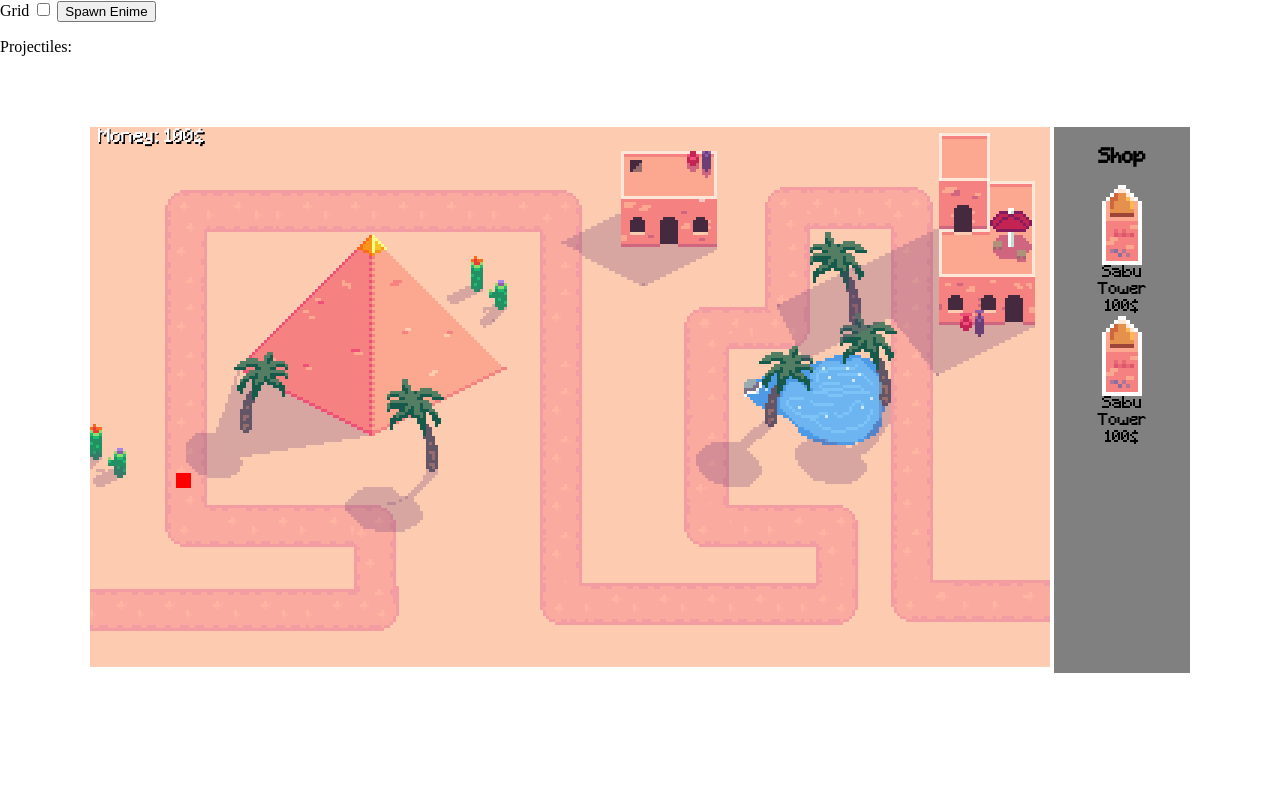
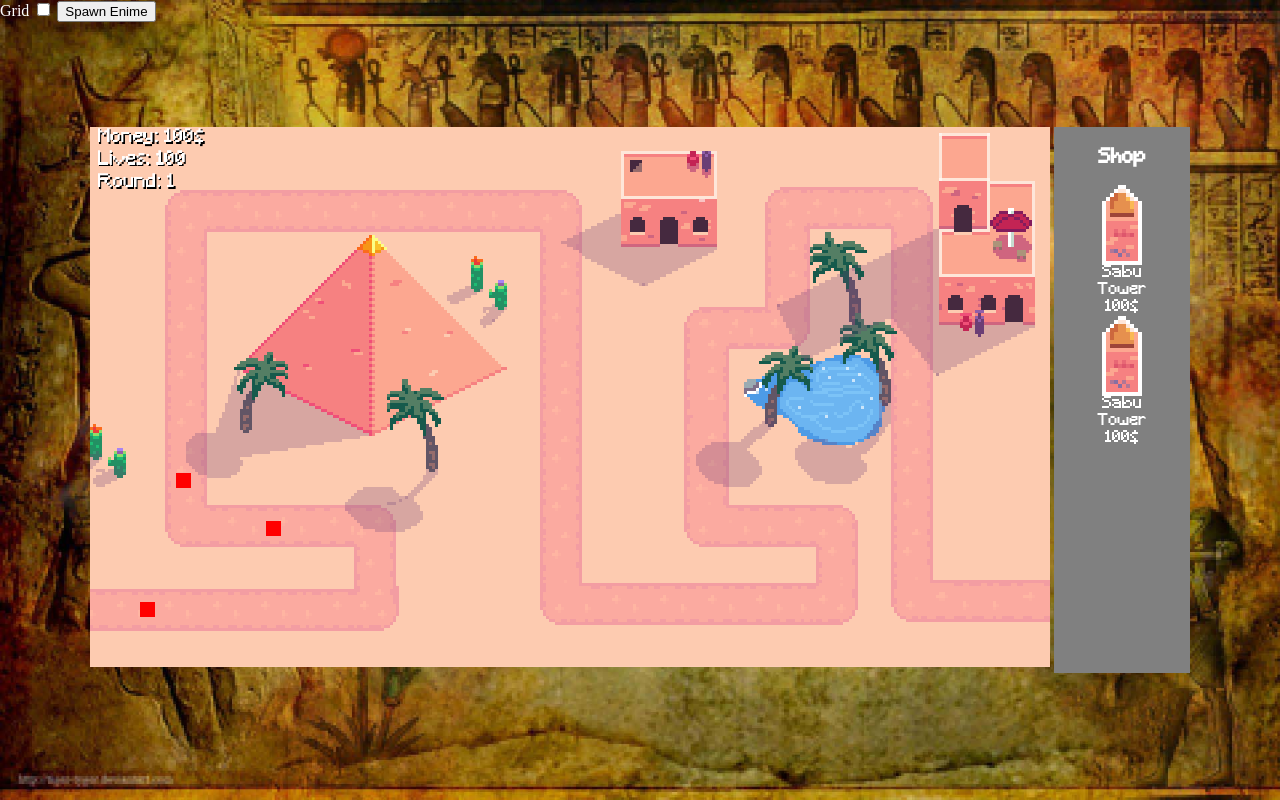
Before and after one commit to jessDe/Project-Odysee, a plain HTML site: page Towerdefense.html in a window 1280 px wide. Drawn offline with Linux system fonts and the light colour scheme.

Commit message:
Working Rounds

```diff
--- a/Towerdefense.html
+++ b/Towerdefense.html
@@ -22,7 +22,7 @@
     Grid
     <input type="checkbox" id="gridToggle">
 </label>
-<button id="SpawnEnime" onclick="enemies.push(new Enemy(100, 10))">Spawn Enime</button>
+<button id="SpawnEnime" onclick="enemies.push(new Enemy(100, 10,100))">Spawn Enime</button>
 <p id="GridCords"></p>
 <p id="debugOutput"></p>
 
--- a/src/css/style.css
+++ b/src/css/style.css
@@ -9,6 +9,10 @@ body, html {
     padding: 0;
     overflow: hidden; /* Prevent scrolling */
     height: 100%;
+    background-image: url("/src/img/bg_egypt01.jpg");
+    background-size: cover;
+    color: white;
+
 }
 
 #GameBox {
--- a/src/js/towerdefencs/classes/enimes.js
+++ b/src/js/towerdefencs/classes/enimes.js
@@ -1,5 +1,5 @@
 class Enemy {
-    constructor(maxHealth, speed) {
+    constructor(maxHealth, speed, reward) {
         this.position = {};
         this.position.x = waypoints[0].x;
         this.position.y = waypoints[0].y;
@@ -7,6 +7,8 @@ class Enemy {
         this.currentHealth = maxHealth;
         this.speed = speed;
         this.waypointIndex = 0;
+        this.reward = reward;
+        this.frame = 0;
     }
     draw() {
         ctx.fillStyle = "#ff0000";
@@ -17,6 +19,9 @@ class Enemy {
         if(this.waypointIndex < waypoints.length){
             this.targetX = waypoints[this.waypointIndex].x;
             this.targetY = waypoints[this.waypointIndex].y;
+
+
+
             switch (waypoints[this.waypointIndex].to) {
                 case "right":
                     if(this.position.x < this.targetX){
@@ -53,6 +58,7 @@ class Enemy {
                     break;
             }
         }
+
         this.draw();
     }
 
--- a/src/js/towerdefencs/classes/projectile.js
+++ b/src/js/towerdefencs/classes/projectile.js
@@ -45,7 +45,7 @@ class projectile {
         this.position.y += this.velocity.y
     }
 }
-
+// Funktion zur Bestimmung des Abstands zwischen zwei Objekten (basierend auf S.d.Phythagoras)
 function calculateDistance(x1, y1, x2, y2) {
     return Math.sqrt(Math.pow(x2 - x1, 2) + Math.pow(y2 - y1, 2));
 }
--- a/src/js/towerdefencs/towerdefence.js
+++ b/src/js/towerdefencs/towerdefence.js
@@ -12,6 +12,59 @@ class tower {
         ctx.drawImage(tower1Image, 0, 0, 40, 80, this.position.x*20, this.position.y*20, 40, 80);
     }
 }
+//Enemy Waypoints
+let waypoints = [
+    {x: -100, y: 643, to: "right"},
+    {x: 375, y: 643, to: "right"},
+    {x: 375, y: 535, to: "up"},
+    {x: 125, y: 535, to: "left"},
+    {x: 125, y: 115, to: "up"},
+    {x: 625, y: 115, to: "right"},
+    {x: 625, y: 640, to: "down"},
+    {x: 990, y: 640, to: "right"},
+    {x: 990, y: 535, to: "up"},
+    {x: 825, y: 535, to: "left"},
+    {x: 825, y: 270, to: "up"},
+    {x: 925, y: 270, to: "right"},
+    {x: 925, y: 110, to: "up"},
+    {x: 1095, y: 110, to: "right"},
+    {x: 1095, y: 635, to: "down"},
+    {x: 1360, y: 635, to: "right"},
+
+];
+
+class RoundEnemy {
+    constructor(enemy, delay){
+        this.enemy = enemy;
+        this.delay = delay;
+    }
+}
+
+class Round {
+    constructor(enemies, endReward){
+        this.enemies = enemies;
+        this.endReward = endReward;
+    }
+}
+
+let Rounds = [
+    new Round(
+        [
+            new RoundEnemy(new Enemy(100,3, 100), 0),
+            new RoundEnemy(new Enemy(100,3, 100), 2),
+            new RoundEnemy(new Enemy(100,3, 100), 5),
+            new RoundEnemy(new Enemy(100,3, 100), 7),
+            new RoundEnemy(new Enemy(100,3, 100), 10),
+            new RoundEnemy(new Enemy(100,3, 100), 12),
+            new RoundEnemy(new Enemy(100,3, 100), 15),
+        ],
+        100),
+    new Round(
+        [
+            new RoundEnemy(new Enemy(100,3, 100), 0)
+        ],
+        100),
+];
 
 
 // Load map
@@ -53,8 +106,11 @@ for (let i = 0; i < 65; i++) {
     }
 }
 
+//Game Data
+let money = 100;
+let Lives = 100;
+let CurrentRound = 0;
 
-let money = 100;
 
 
 //Apply blocked grid
@@ -87,32 +143,13 @@ canvas.style.imageRendering = "pixelated";
 //Time
 let time = 0;
 
-//Enemy Waypoints
-let waypoints = [
-    {x: -100, y: 643, to: "right"},
-    {x: 375, y: 643, to: "right"},
-    {x: 375, y: 535, to: "up"},
-    {x: 125, y: 535, to: "left"},
-    {x: 125, y: 115, to: "up"},
-    {x: 625, y: 115, to: "right"},
-    {x: 625, y: 640, to: "down"},
-    {x: 990, y: 640, to: "right"},
-    {x: 990, y: 535, to: "up"},
-    {x: 825, y: 535, to: "left"},
-    {x: 825, y: 270, to: "up"},
-    {x: 925, y: 270, to: "right"},
-    {x: 925, y: 110, to: "up"},
-    {x: 1095, y: 110, to: "right"},
-    {x: 1095, y: 635, to: "down"},
-    {x: 1360, y: 635, to: "right"},
 
-];
 
 //Current Towers
 let towers = [];
 
 //Current Enemies
-let enemies = [new Enemy(1000,3)];
+let enemies = [];
 
 
 
@@ -140,16 +177,39 @@ function animate() {
         drawGrid();
     }
     let i = 0;
+    //Round Logic
+    if(CurrentRound < Rounds.length){
+        if(Rounds[CurrentRound].enemies.length === 0 && enemies.length === 0){
+            money += Rounds[CurrentRound].endReward;
+            CurrentRound++;
+        }
+        if(CurrentRound < Rounds.length){
+            Rounds[CurrentRound].enemies.forEach((enemy, index) => {
+                if(enemy.delay <= time){
+                    enemies.push(enemy.enemy);
+                    Rounds[CurrentRound].enemies.splice(index, 1);
+                }
+            });
+        }
+
+    }
+
+
+    //Enemy Logic
     enemies.forEach(enemy => {
         if(enemy.currentHealth <= 0 || enemy.waypointIndex >= waypoints.length){
+
+            if(enemy.currentHealth <= 0){
+                money += enemy.reward;
+            }else{
+                Lives -= 1;
+            }
             enemies.splice(enemies.indexOf(enemy), 1);
         }
         enemy.update();
         i++;
     });
 
-    //Draw from smallest y position to largest
-    debugText.innerHTML = "Projectiles: ";
     let j = 0;
     towers.forEach(tower => {
         tower.draw(ctx);
@@ -193,13 +253,31 @@ function animate() {
         ctx.filter = "none";
 
     }
-
+    //Draw Current Money
     ctx.font = "25px PixelFont";
     ctx.fillStyle = "black";
     ctx.fillText("Money: " + money + "$", 12, 22);
     ctx.fillStyle = "white";
     ctx.fillText("Money: " + money + "$", 10, 20);
+    if(Lives > 0){
+        //Draw Lives
+        ctx.fillStyle = "black";
+        ctx.fillText("Lives: " + Lives, 12, 52);
+        ctx.fillStyle = "white";
+        ctx.fillText("Lives: " + Lives, 10, 50);
+    }else{
+        //TODO: Game Over Screen
+        ctx.fillStyle = "black";
+        ctx.fillText("Game Over", 12, 52);
+        ctx.fillStyle = "white";
+        ctx.fillText("Game Over", 10, 50);
+    }
 
+    //Draw Current Round
+    ctx.fillStyle = "black";
+    ctx.fillText("Round: " + (CurrentRound+1), 12, 82);
+    ctx.fillStyle = "white";
+    ctx.fillText("Round: " + (CurrentRound+1), 10, 80);
     requestAnimationFrame(animate);
 
 }
```
Also changed, not shown: src/img/bg_egypt01.jpg (added).
